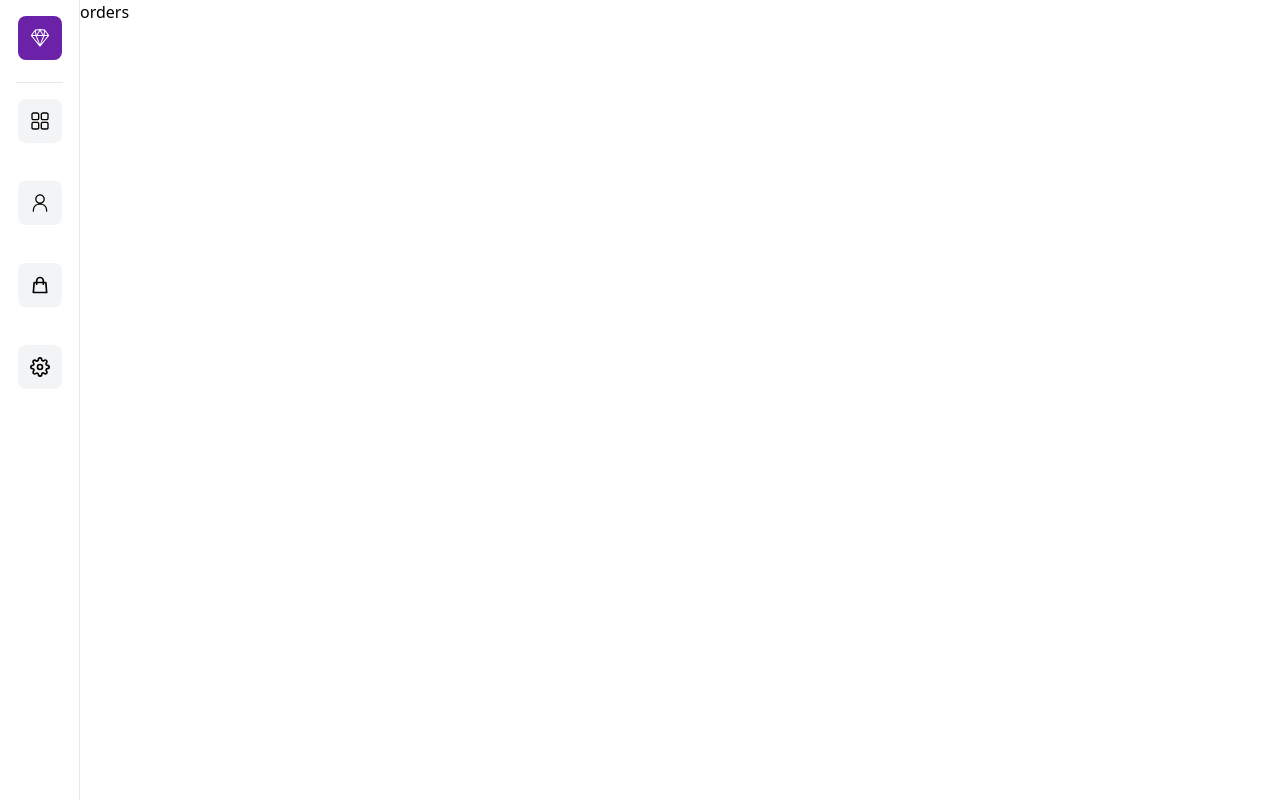
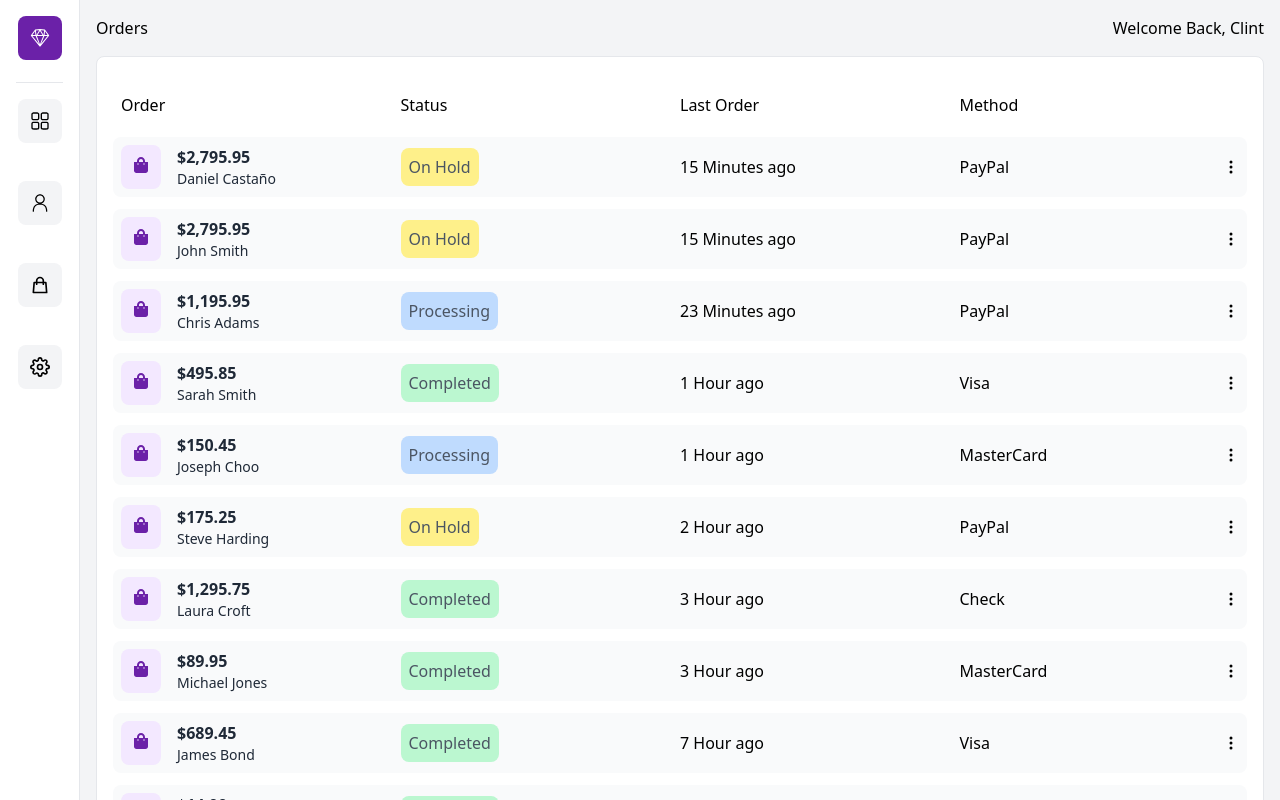
Before and after one commit to JohnDeev/user-dashboard, a Next.js app: page /orders in a window 1280 px wide. Shown: the top 800 px of the page. Built offline with nearby package versions, Linux system fonts and the light colour scheme.

Commit message:
FIN DE LA CREACION DEL COMPONENTE ORDER PREPARANDO PARA DEPLOY

```diff
--- a/pages/orders.jsx
+++ b/pages/orders.jsx
@@ -1,11 +1,65 @@
 import React from 'react'
 import { FaShoppingBag } from 'react-icons/fa'
 import { BsThreeDotsVertical } from 'react-icons/bs'
+import { data } from '../data/data'
 
 const orders = () => {
   return (
-    <div>orders</div>
-  )
-}
+    <div className='bg-gray-100 min-h-screen'>
+      <div className='flex justify-between px-4 pt-4'>
+        <h2>Orders</h2>
+        <h2>Welcome Back, Clint</h2>
+      </div>
+      <div className='p-4'>
+        <div className='w-full m-auto p-4 border rounded-lg bg-white overflow-y-auto'>
+          <div className='my-3 p-2 grid md:grid-cols-4 sm:grid-cols-3 grid-cols-2 items-center justify-between cursor-pointer'>
+            <span>Order</span>
+            <span className='sm:text-left text-right'>Status</span>
+            <span className='hidden md:grid'>Last Order</span>
+            <span className='hidden sm:grid'>Method</span>
+          </div>
+          <ul>
+            {data.map((order, id) => (
+              <li
+                key={id}
+                className='bg-gray-50 hover:bg-gray-100 rounded-lg my-3 p-2 grid md:grid-cols-4 sm:grid-cols-3 grid-cols-2 items-center justify-between cursor-pointer'
+              >
+                <div className='flex'>
+                  <div className='bg-purple-100 p-3 rounded-lg'>
+                    <FaShoppingBag className='text-purple-800' />
+                  </div>
+                  <div className='pl-4'>
+                    <p className='text-gray-800 font-bold'>
+                      ${order.total.toLocaleString()}
+                    </p>
+                    <p className='text-gray-800 text-sm'>{`${order.name.first} ${order.name.last}`}</p>
+                  </div>
+                </div>
+                <p className='text-gray-600 sm:text-left text-right'>
+                  <span
+                    className={
+                      order.status == 'Processing'
+                        ? 'bg-blue-200 p-2 rounded-lg'
+                        : order.status == 'Completed'
+                          ? 'bg-green-200 p-2 rounded-lg'
+                          : 'bg-yellow-200 p-2 rounded-lg'
+                    }
+                  >
+                    {order.status}
+                  </span>
+                </p>
+                <p className='hidden md:flex'>{order.date}</p>
+                <div className='sm:flex hidden justify-between items-center'>
+                  <p>{order.method}</p>
+                  <BsThreeDotsVertical />
+                </div>
+              </li>
+            ))}
+          </ul>
+        </div>
+      </div>
+    </div>
+  );
+};
 
-export default orders
+export default orders;
```
